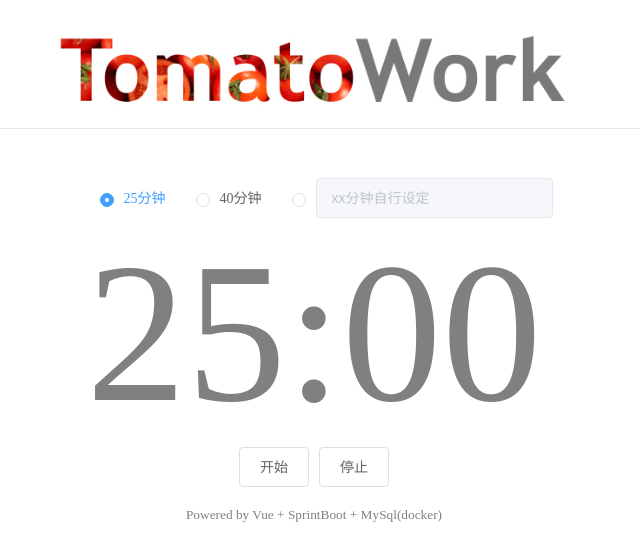
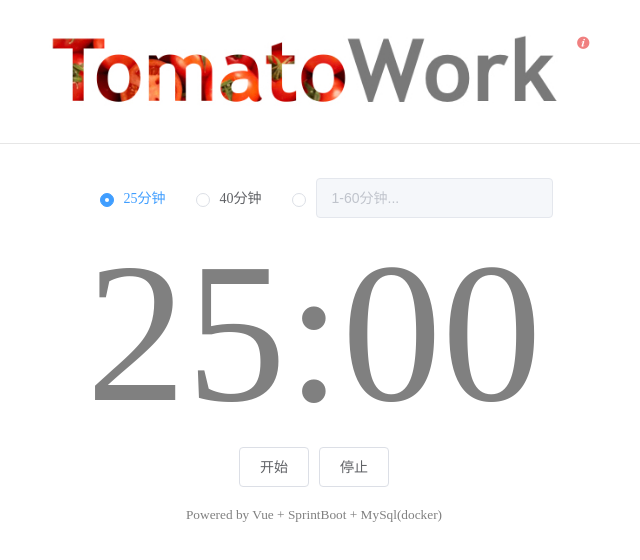
Before and after one commit to sophie2805/TomatoWorkWebsite, a Vue app in the folder front/: page / in a window 1280 px wide. Shown: the top 560 px of the page, without its empty margins (326-966 px from the left). Built offline with nearby package versions, Linux system fonts and the light colour scheme; what vue-bus would draw is missing.

Commit message:
Add tooltip, fix input that larger than 60

```diff
--- a/front/App.vue
+++ b/front/App.vue
@@ -44,7 +44,7 @@
               <el-input
                 id="userInput"
                 v-model="input"
-                placeholder="xx分钟自行设定"
+                placeholder="1-60分钟..."
                 :disabled="inputDisable"
                 class="customizedInput"
               ></el-input>
@@ -124,7 +124,12 @@
   },
   watch: {
     input(val) {
-      this.duration = parseInt(val);
+      var temp = parseInt(val);
+      if (temp > 60) {
+        this.$message.info("大于60，将对60取模进行计时哦！");
+      }
+      this.duration = temp % 60;
+      this.input = this.duration;
       if (this.duration <= 9) {
         this.timeRemain = "0" + this.duration + ":00";
       } else {
--- a/front/MyHeader.vue
+++ b/front/MyHeader.vue
@@ -1,7 +1,16 @@
 <template>
   <div>
     <img src="./asset/image/header.png" alt="Tomato Work" style="height: 120px" />
-
+    <el-tooltip effect="light" placement="bottom-start" :content="this.tooltip"></el-tooltip>
+    <el-popover placement="bottom-start" width="300" trigger="hover" :content="this.tooltip">
+      <el-button
+        type="text"
+        slot="reference"
+        style="position: relative; bottom: 80px; color: lightcoral;"
+      >
+        <i class="el-icon-info"></i>
+      </el-button>
+    </el-popover>
     <el-menu class="el-menu-demo" mode="horizontal" @select="handleSelect"></el-menu>
   </div>
 </template>
@@ -12,7 +21,10 @@
 export default {
   name: "myHeader",
   data() {
-    return {};
+    return {
+      tooltip:
+        "番茄工作法是简单易行的时间管理方法。将番茄时间设为25/40/自定义时长(分钟)，专注工作，中途不做任何与该任务无关的事，直到番茄时间结束。结束后可以短暂休息（5或15分钟）。番茄工作法可以极大提高工作效率，长期坚持下来还会有意想不到的成就感哦！"
+    };
   },
   methods: {
     handleSelect() {}
```
